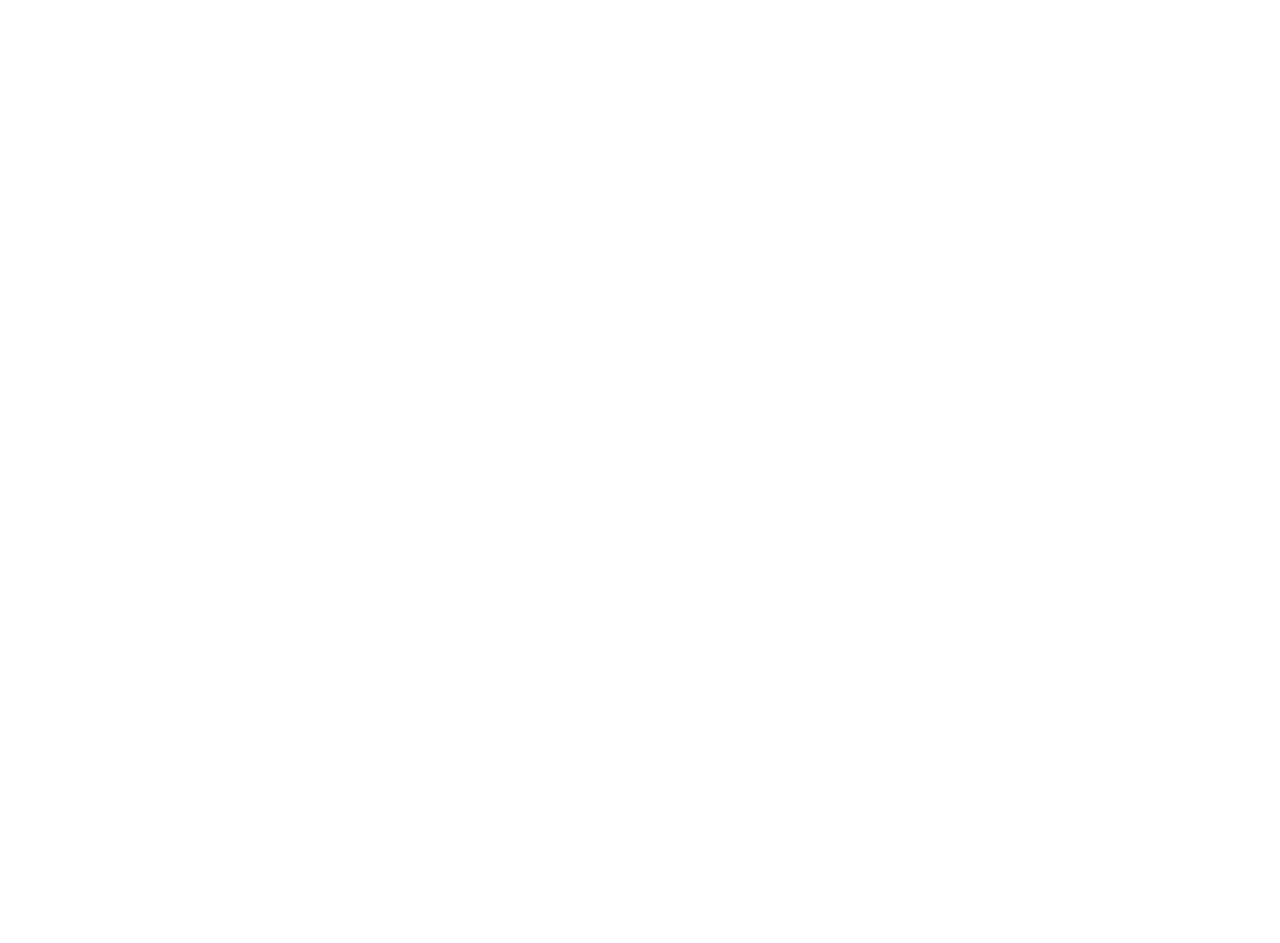
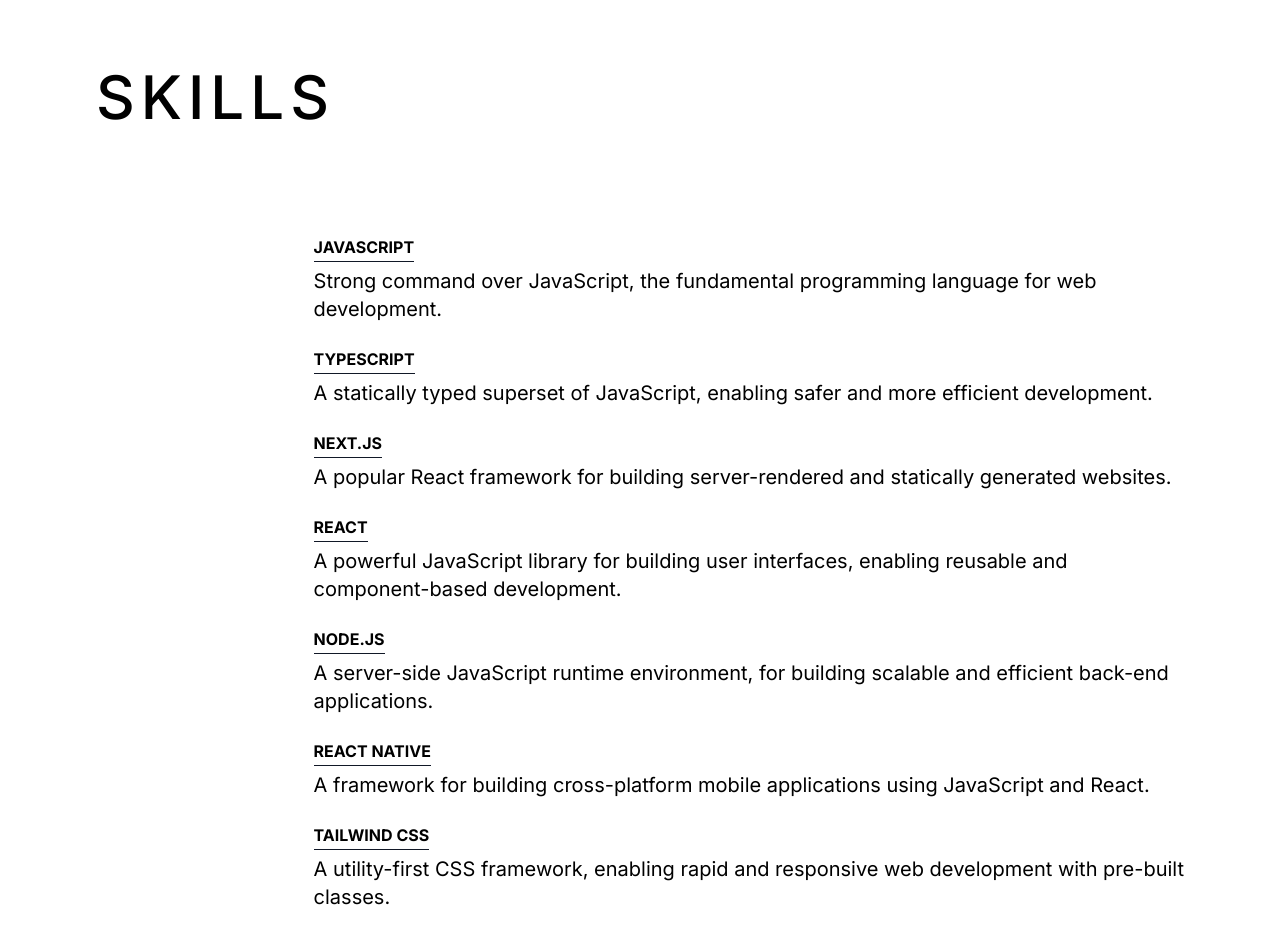
Before and after one commit to EnosDomingues/enos_portifolio, a Next.js app: page / in a window 1280 px wide. Shown: the part 2160-3103 px from the top of the page. Before the commit the page ends 2067 px from the top, so only its background shows below. Built offline with nearby package versions, Linux system fonts and the light colour scheme; a web font is replaced by a local one.

Commit message:
feat: Skills

```diff
--- a/src/app/page.tsx
+++ b/src/app/page.tsx
@@ -2,6 +2,7 @@
 import { Header } from '@/components/Header'
 import { Hero } from '@/components/Hero'
 import { Projects } from '@/components/Projects'
+import { Skills } from '@/components/Skills'
 
 export default function Home() {
   return (
@@ -10,6 +11,7 @@
       <Hero />
       <About />
       <Projects />
+      <Skills />
     </main>
   )
 }
--- /dev/null
+++ b/src/components/Skills.tsx
@@ -0,0 +1,80 @@
+export function Skills() {
+  return (
+    <section className="flex flex-col mt-56">
+      <h2 className="uppercase font-medium text-6xl tracking-widest">Skills</h2>
+      <div className="pl-[20%] pt-[10%] PR-[5%]">
+        <ul>
+          <li>
+            <span className="uppercase font-bold py-1 border-b border-gray-900">
+              JavaScript
+            </span>
+            <p className="text-xl py-2">
+              Strong command over JavaScript, the fundamental programming
+              language for web development.
+            </p>
+          </li>
+
+          <li className="mt-4">
+            <span className="uppercase font-bold py-1 border-b border-gray-900">
+              TypeScript
+            </span>
+            <p className="text-xl py-2">
+              A statically typed superset of JavaScript, enabling safer and more
+              efficient development.
+            </p>
+          </li>
+
+          <li className="mt-4">
+            <span className="uppercase font-bold py-1 border-b border-gray-900">
+              Next.JS
+            </span>
+            <p className="text-xl py-2">
+              A popular React framework for building server-rendered and
+              statically generated websites.
+            </p>
+          </li>
+
+          <li className="mt-4">
+            <span className="uppercase font-bold py-1 border-b border-gray-900">
+              React
+            </span>
+            <p className="text-xl py-2">
+              A powerful JavaScript library for building user interfaces,
+              enabling reusable and component-based development.
+            </p>
+          </li>
+
+          <li className="mt-4">
+            <span className="uppercase font-bold py-1 border-b border-gray-900">
+              Node.JS
+            </span>
+            <p className="text-xl py-2">
+              A server-side JavaScript runtime environment, for building
+              scalable and efficient back-end applications.
+            </p>
+          </li>
+
+          <li className="mt-4">
+            <span className="uppercase font-bold py-1 border-b border-gray-900">
+              React Native
+            </span>
+            <p className="text-xl py-2">
+              A framework for building cross-platform mobile applications using
+              JavaScript and React.
+            </p>
+          </li>
+
+          <li className="mt-4">
+            <span className="uppercase font-bold py-1 border-b border-gray-900">
+              Tailwind CSS
+            </span>
+            <p className="text-xl py-2">
+              A utility-first CSS framework, enabling rapid and responsive web
+              development with pre-built classes.
+            </p>
+          </li>
+        </ul>
+      </div>
+    </section>
+  )
+}
```
Also changed, not shown: src/components/Contact.tsx (added).
